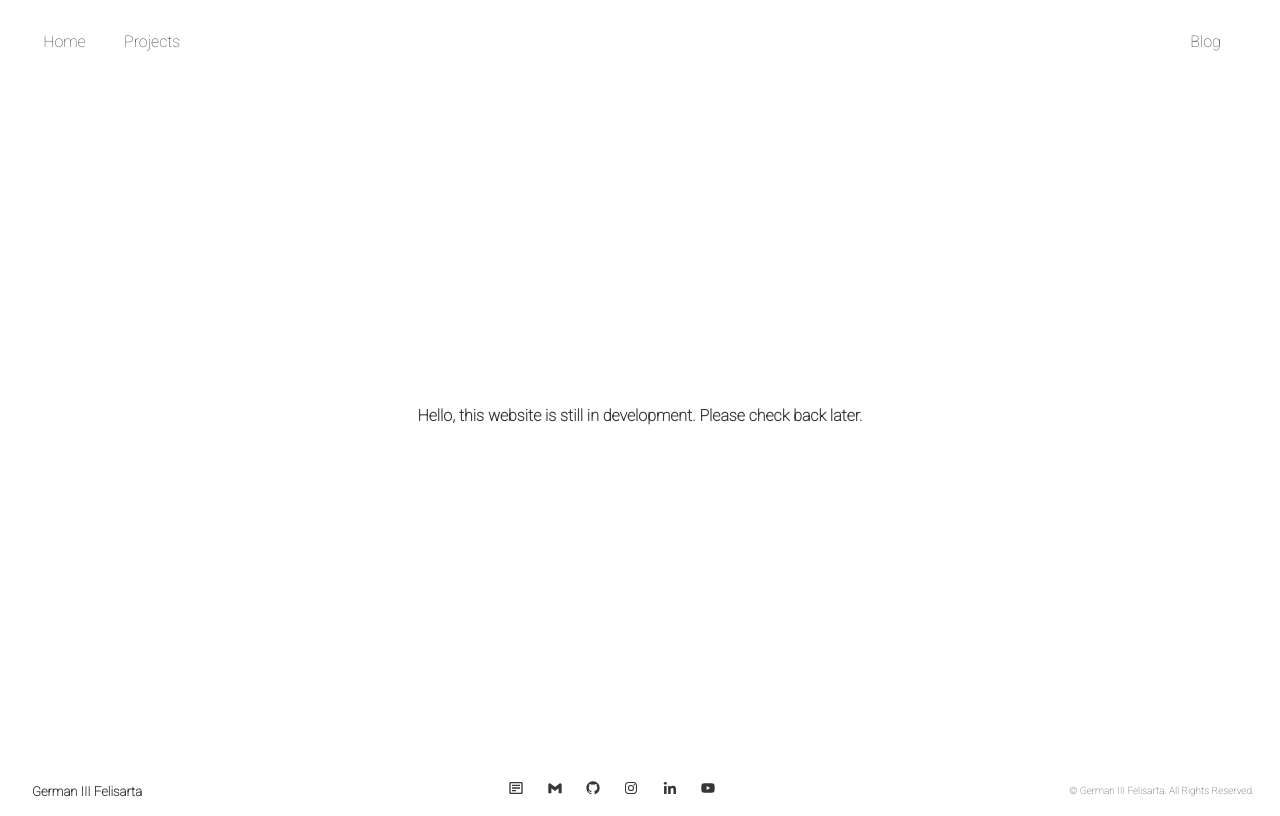
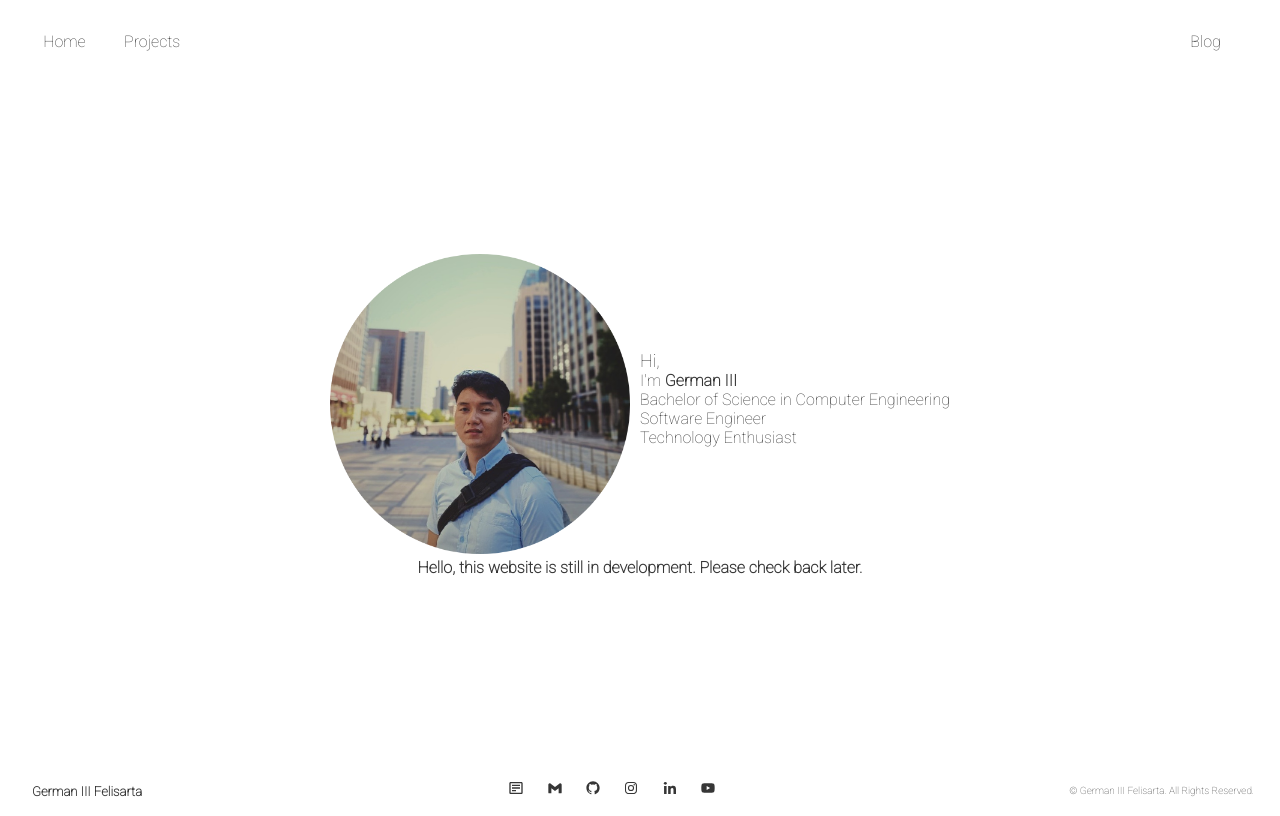
Before and after one commit to germaniii-com/germaniii.com, a Next.js app in the folder root/: page /home in a window 1280 px wide. Built offline with nearby package versions, Linux system fonts and the light colour scheme.

Commit message:
Add About Me section

```diff
--- /dev/null
+++ b/root/app/home/_components/AboutMe/index.module.scss
@@ -0,0 +1,35 @@
+.aboutMeWrapper {
+  display: grid;
+  grid-template-columns: 1fr 1fr;
+}
+
+.imageWrapper {
+  width: fit-content;
+  height: fit-content;
+  aspect-ratio: 1;
+  img {
+  }
+}
+
+.textWrapper {
+  padding-top: 6em;
+  color: #363636;
+
+  h1 {
+    font-size: xx-large;
+    font-weight: 400;
+    b {
+      font-weight: 600;
+      color: linear-gradient(#363636, #0878e7);
+    }
+  }
+
+  h2 {
+    font-size: large;
+    font-weight: 300;
+  }
+  p {
+    font-size: medium;
+    font-weight: 300;
+  }
+}
--- /dev/null
+++ b/root/app/home/_components/AboutMe/index.tsx
@@ -0,0 +1,30 @@
+import styles from "./index.module.scss";
+import Image from "next/image";
+
+const AboutMe = () => (
+  <div className={styles.aboutMeWrapper}>
+    <div className={styles.imageWrapper}>
+      <Image
+        src="/germaniii.png"
+        alt="German III's photo"
+        width={300}
+        height={300}
+      />
+    </div>
+    <div className={styles.textWrapper}>
+      <h2>Hi,</h2>
+      <h1>
+        I&apos;m <b>German III</b>
+      </h1>
+      <p>
+        Bachelor of Science in Computer Engineering
+        <br />
+        Software Engineer
+        <br />
+        Technology Enthusiast
+      </p>
+    </div>
+  </div>
+);
+
+export default AboutMe;
--- a/root/app/home/page.tsx
+++ b/root/app/home/page.tsx
@@ -1,8 +1,10 @@
+import AboutMe from "./_components/AboutMe";
 import styles from "./index.module.scss";
 
 const Home = () => {
   return (
     <main className={styles.main}>
+      <AboutMe />
       <h1>
         Hello, this website is still in development. Please check back later.
       </h1>
```
Also changed, not shown: root/public/germaniii.png (added).
